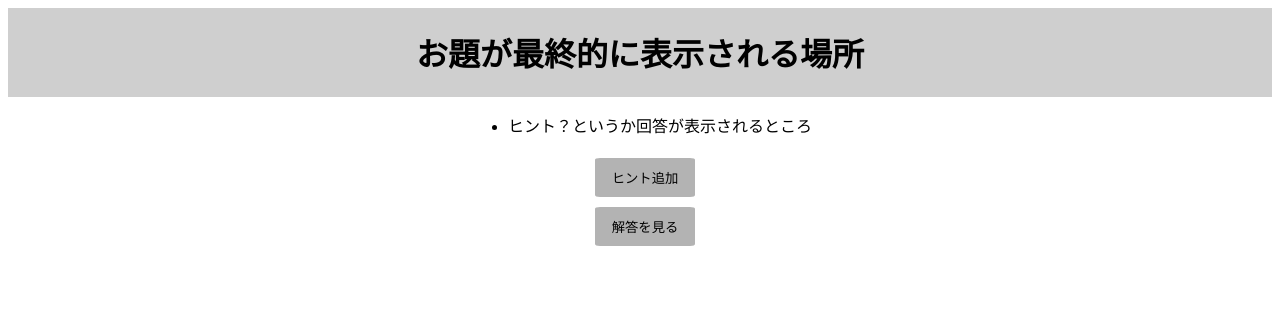
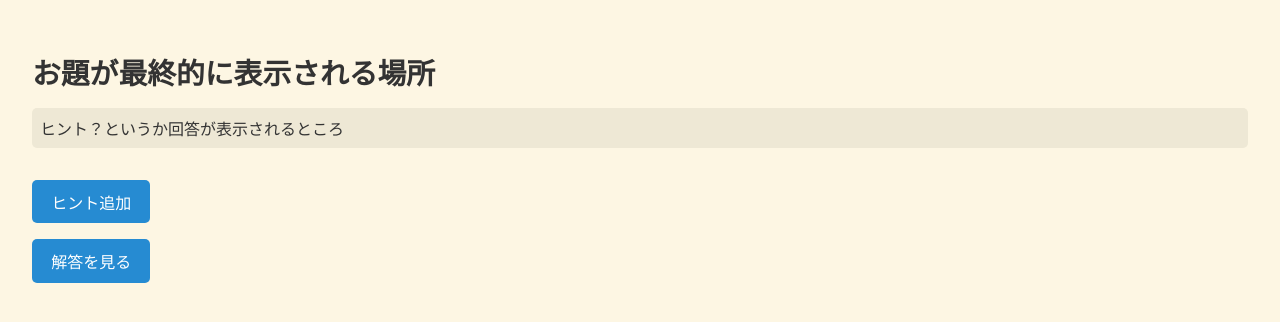
Before and after one commit to KukimiCan/asakara_aiver, a website: page index.html in a window 1280 px wide. Drawn offline with Linux system fonts and the light colour scheme.

Commit message:
Update styles.css

```diff
--- a/public/styles.css
+++ b/public/styles.css
@@ -1,22 +1,40 @@
 body {
-    display: flex;
-    flex-direction: column;
-    align-items: center;
+  font-family: 'Segoe UI', sans-serif;
+  background-color: #fdf6e3;
+  color: #333;
+  margin: 0;
+  padding: 2rem;
 }
 
-#answer {
-    background: #cfcfcf;
-    width: 100%;
-    display: flex;
-    flex-direction: column;
-    align-items: center;
+#answer h1 {
+  font-size: 1.8rem;
+  margin-bottom: 1rem;
+}
+
+#hints ul {
+  list-style-type: none;
+  padding: 0;
+}
+
+#hints li {
+  background-color: #eee8d5;
+  margin-bottom: 0.5rem;
+  padding: 0.5rem;
+  border-radius: 5px;
 }
 
 button {
-    border: 0px;
-    border-radius: 5%;
-    background: #b3b3b3;;
-    padding: 10%;
-    width: 100px;
-    margin: 5%;
+  padding: 0.6rem 1.2rem;
+  font-size: 1rem;
+  margin: 1rem 0.5rem 0 0;
+  cursor: pointer;
+  border: none;
+  background-color: #268bd2;
+  color: white;
+  border-radius: 5px;
+  transition: background-color 0.2s;
 }
+
+button:hover {
+  background-color: #006dab;
+}
```
